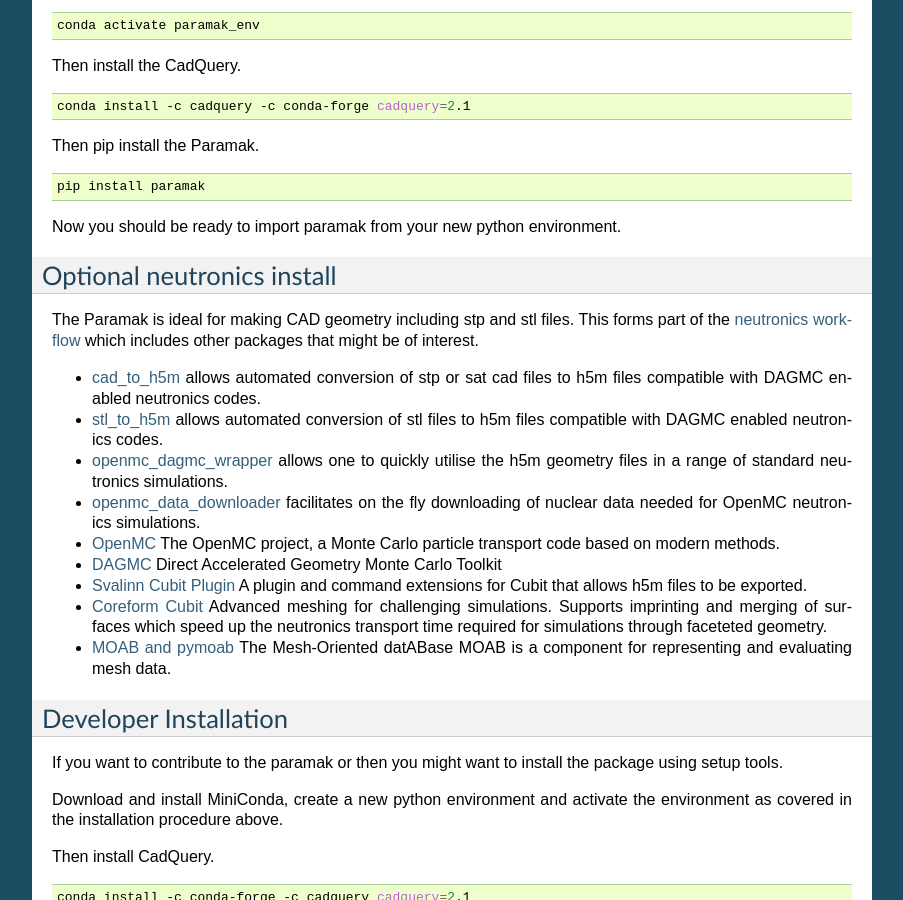
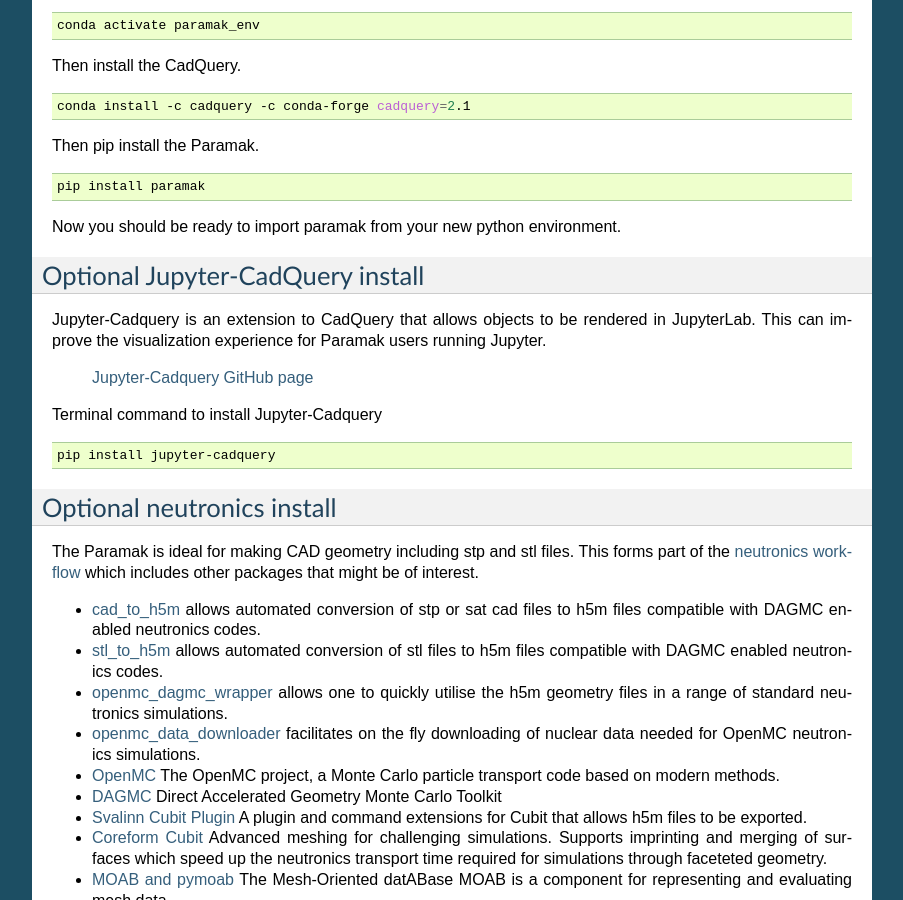
Before and after one commit to fusion-energy/paramak, a Sphinx documentation site: the page built from docs/source/install.rst, in a window 1280 px wide and 900 px high, scrolled down 814 px. Shown: the whole window, without its empty margins (198-1101 px from the left). Built offline with Sphinx 7.4.7, drawn with Linux system fonts in a browser that asks for light colours; some of the changed text lies outside the part shown.

Commit message:
improved installation docs and build script

```diff
--- a/docs/source/install.rst
+++ b/docs/source/install.rst
@@ -74,6 +74,22 @@
    pip install paramak
 
 Now you should be ready to import paramak from your new python environment.
+
+
+Optional Jupyter-CadQuery install
+---------------------------------
+
+Jupyter-Cadquery is an extension to CadQuery that allows objects to be
+rendered in JupyterLab. This can improve the visualization experience for
+Paramak users running Jupyter.
+
+ `Jupyter-Cadquery GitHub page <https://github.com/bernhard-42/jupyter-cadquery>`_
+
+Terminal command to install Jupyter-Cadquery
+
+.. code-block:: bash
+
+   pip install jupyter-cadquery
 
 
 Optional neutronics install
```
Also changed, not shown: 2 other files.
